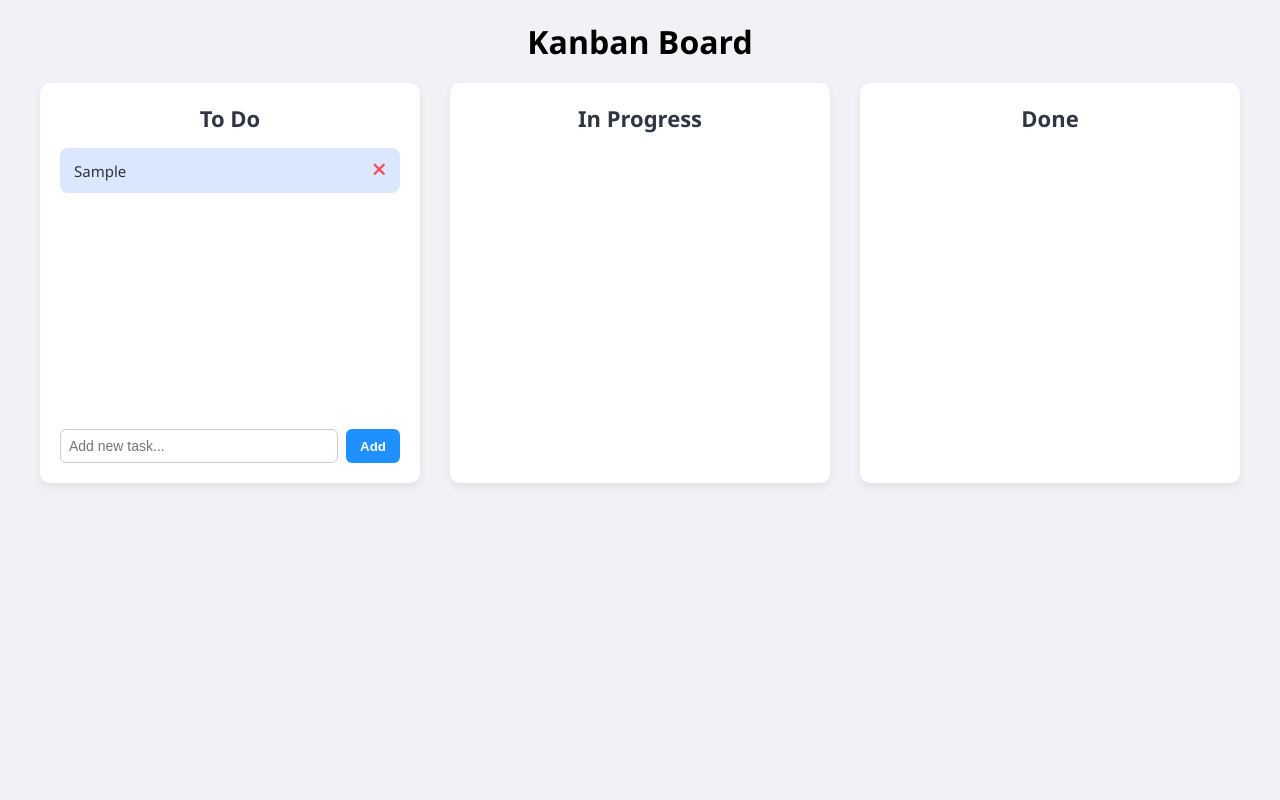
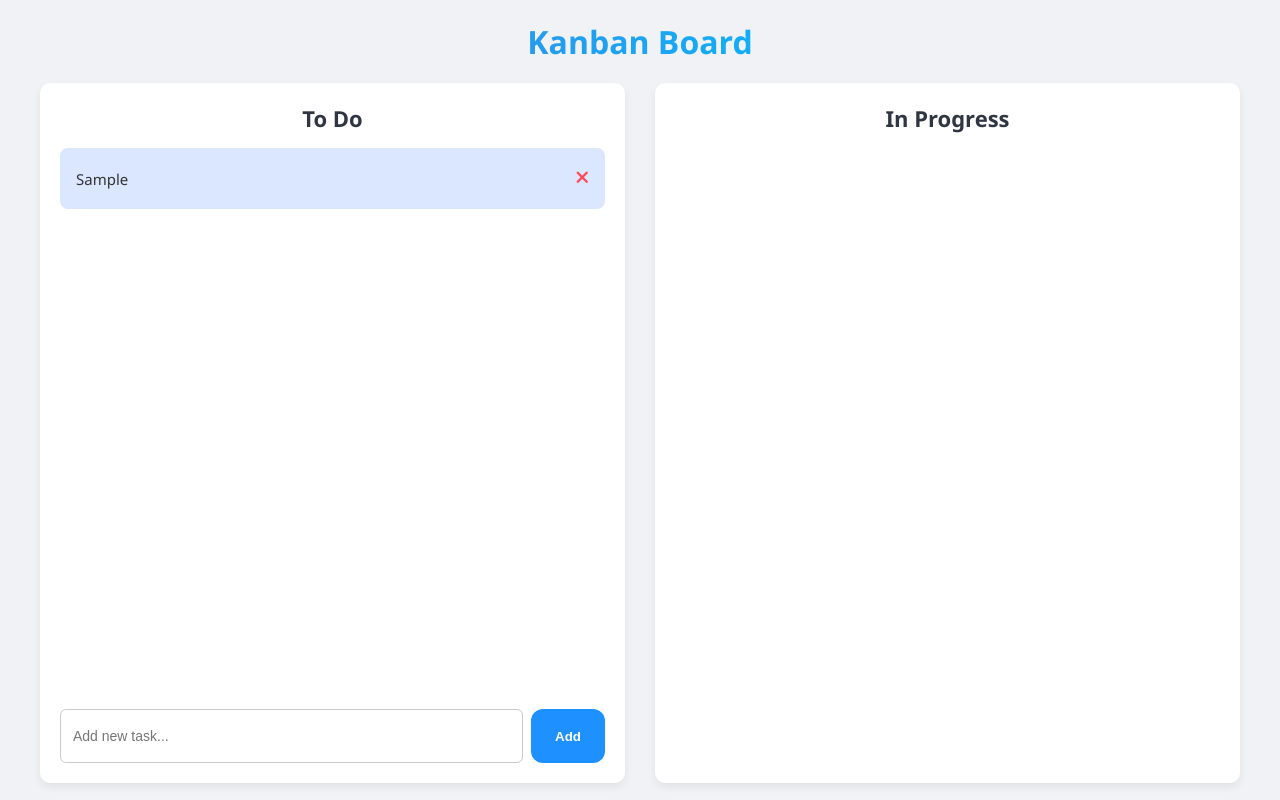
Before and after one commit to KemVani3110/miniJira, a React (Create React App) app: page / in a window 1280 px wide. Both pictures are taken after typing "Sample" into the empty fields and a click on the button "Add". Shown: the top 800 px of the page. Built offline with nearby package versions, Linux system fonts and the light colour scheme.

Commit message:
add hooks and fix css

```diff
--- a/src/App.jsx
+++ b/src/App.jsx
@@ -1,104 +1,91 @@
-import React from "react";
-import "./styles/App.css";
-import Column from "./components/Column";
-import useLocalStorage from "./hooks/useLocalStorage";
-import { v4 as uuidv4 } from "uuid";
-import { DragDropContext } from "@hello-pangea/dnd";
+/* eslint-disable react-hooks/exhaustive-deps */
+import React, { useCallback, useMemo } from 'react';
+import './styles/App.css';
+import Column from './components/Column';
+import useLocalStorage from './hooks/useLocalStorage';
+import { v4 as uuidv4 } from 'uuid';
+import { DragDropContext } from '@hello-pangea/dnd';
 
 const App = () => {
-  const [tasks, setTasks] = useLocalStorage("kanban-tasks", {
+  const [tasks, setTasks] = useLocalStorage('kanban-tasks', {
     todo: [],
     inprogress: [],
     done: [],
   });
 
-  const addTask = (columnId, content) => {
+  const addTask = useCallback((columnId, content) => {
     const newTask = { id: uuidv4(), content };
-    setTasks({
-      ...tasks,
-      [columnId]: [...tasks[columnId], newTask],
-    });
-  };
+    setTasks((prev) => ({
+      ...prev,
+      [columnId]: [...prev[columnId], newTask],
+    }));
+  }, [setTasks]);
 
-  const deleteTask = (columnId, taskId) => {
-    const newColumn = tasks[columnId].filter((task) => task.id !== taskId);
-    setTasks({
-      ...tasks,
-      [columnId]: newColumn,
-    });
-  };
+  const deleteTask = useCallback((columnId, taskId) => {
+    setTasks((prev) => ({
+      ...prev,
+      [columnId]: prev[columnId].filter((task) => task.id !== taskId),
+    }));
+  }, [setTasks]);
 
-  const editTask = (columnId, taskId, newContent) => {
-    const updatedTasks = tasks[columnId].map((task) =>
-      task.id === taskId ? { ...task, content: newContent } : task
-    );
-    setTasks({
-      ...tasks,
-      [columnId]: updatedTasks,
-    });
-  };
+  const editTask = useCallback((columnId, taskId, newContent) => {
+    setTasks((prev) => ({
+      ...prev,
+      [columnId]: prev[columnId].map((task) =>
+        task.id === taskId ? { ...task, content: newContent } : task
+      ),
+    }));
+  }, [setTasks]);
 
-  const onDragEnd = (result) => {
+  const onDragEnd = useCallback((result) => {
     const { source, destination } = result;
     if (!destination) return;
-    if (
-      source.droppableId === destination.droppableId &&
-      source.index === destination.index
-    )
-      return;
 
-    const sourceTasks = Array.from(tasks[source.droppableId]);
-    const [movedTask] = sourceTasks.splice(source.index, 1);
-    const destTasks = Array.from(tasks[destination.droppableId]);
-    destTasks.splice(destination.index, 0, movedTask);
+    const sourceColumn = [...tasks[source.droppableId]];
+    const destColumn = [...tasks[destination.droppableId]];
+    const [movedTask] = sourceColumn.splice(source.index, 1);
 
-    setTasks({
-      ...tasks,
-      [source.droppableId]: sourceTasks,
-      [destination.droppableId]: destTasks,
-    });
-  };
+    if (source.droppableId === destination.droppableId) {
+      // Reorder within the same column
+      sourceColumn.splice(destination.index, 0, movedTask);
+      setTasks((prev) => ({
+        ...prev,
+        [source.droppableId]: sourceColumn,
+      }));
+    } else {
+      // Move to another column
+      destColumn.splice(destination.index, 0, movedTask);
+      setTasks((prev) => ({
+        ...prev,
+        [source.droppableId]: sourceColumn,
+        [destination.droppableId]: destColumn,
+      }));
+    }
+  }, [tasks]);
+
+  const columnList = useMemo(() => [
+    { id: 'todo', title: 'To Do', showAddForm: true },
+    { id: 'inprogress', title: 'In Progress', showAddForm: false },
+    { id: 'done', title: 'Done', showAddForm: false },
+  ], []);
 
   return (
     <div className="app">
       <h1>Kanban Board</h1>
       <DragDropContext onDragEnd={onDragEnd}>
         <div className="board">
-          <Column
-            columnId="todo"
-            title="To Do"
-            tasks={tasks.todo}
-            onAddTask={(content) => addTask("todo", content)}
-            onDeleteTask={(taskId) => deleteTask("todo", taskId)}
-            onEditTask={(taskId, newContent) =>
-              editTask("todo", taskId, newContent)
-            }
-            showAddForm={true}
-          />
-
-          <Column
-            columnId="inprogress"
-            title="In Progress"
-            tasks={tasks.inprogress}
-            onAddTask={() => {}}
-            onDeleteTask={(taskId) => deleteTask("inprogress", taskId)}
-            onEditTask={(taskId, newContent) =>
-              editTask("inprogress", taskId, newContent)
-            }
-            showAddForm={false}
-          />
-
-          <Column
-            columnId="done"
-            title="Done"
-            tasks={tasks.done}
-            onAddTask={() => {}}
-            onDeleteTask={(taskId) => deleteTask("done", taskId)}
-            onEditTask={(taskId, newContent) =>
-              editTask("done", taskId, newContent)
-            }
-            showAddForm={false}
-          />
+          {columnList.map(({ id, title, showAddForm }) => (
+            <Column
+              key={id}
+              columnId={id}
+              title={title}
+              tasks={tasks[id]}
+              onAddTask={(content) => addTask(id, content)}
+              onDeleteTask={(taskId) => deleteTask(id, taskId)}
+              onEditTask={(taskId, content) => editTask(id, taskId, content)}
+              showAddForm={showAddForm}
+            />
+          ))}
         </div>
       </DragDropContext>
     </div>
--- a/src/components/Column.jsx
+++ b/src/components/Column.jsx
@@ -1,8 +1,8 @@
-import React from 'react';
-import TaskCard from './TaskCard';
-import AddTaskForm from './AddTaskForm';
-import { Droppable } from '@hello-pangea/dnd';
-import '../styles/Column.css';
+import React from "react";
+import TaskCard from "./TaskCard";
+import AddTaskForm from "./AddTaskForm";
+import { Droppable } from "@hello-pangea/dnd";
+import "../styles/Column.css";
 
 const Column = ({
   title,
@@ -29,9 +29,7 @@ const Column = ({
                 task={task}
                 index={index}
                 onDelete={() => onDeleteTask(task.id)}
-                onEdit={(taskId, newContent) =>
-                  onEditTask(task.id, newContent)
-                }
+                onEdit={(id, content) => onEditTask(id, content)}
               />
             ))}
             {provided.placeholder}
--- a/src/components/TaskCard.jsx
+++ b/src/components/TaskCard.jsx
@@ -1,31 +1,26 @@
-import React, { useState } from 'react';
+import React, { useState, useRef } from 'react';
 import { Draggable } from '@hello-pangea/dnd';
 import '../styles/TaskCard.css';
 import '@fortawesome/fontawesome-free/css/all.min.css';
 
 const TaskCard = ({ task, index, onDelete, onEdit }) => {
-  const [isEditing, setIsEditing] = useState(false);
-  const [editedContent, setEditedContent] = useState(task.content);
+  const [editing, setEditing] = useState(false);
+  const [newContent, setNewContent] = useState(task.content);
+  const inputRef = useRef();
 
-  const handleEdit = () => {
-    setIsEditing(true);
-  };
-
-  const handleCancel = () => {
-    setIsEditing(false);
-    setEditedContent(task.content);
-  };
-
-  const handleSave = () => {
-    if (editedContent.trim()) {
-      onEdit(task.id, editedContent.trim());
-      setIsEditing(false);
-    }
+  const handleDoubleClick = () => {
+    setEditing(true);
+    setTimeout(() => inputRef.current?.focus(), 0);
   };
 
   const handleKeyDown = (e) => {
-    if (e.key === 'Enter') handleSave();
-    if (e.key === 'Escape') handleCancel();
+    if (e.key === 'Enter') {
+      onEdit(task.id, newContent);
+      setEditing(false);
+    } else if (e.key === 'Escape') {
+      setEditing(false);
+      setNewContent(task.content);
+    }
   };
 
   return (
@@ -37,17 +32,17 @@ const TaskCard = ({ task, index, onDelete, onEdit }) => {
           {...provided.draggableProps}
           {...provided.dragHandleProps}
         >
-          {isEditing ? (
+          {editing ? (
             <input
               className="task-edit-input"
-              value={editedContent}
-              onChange={(e) => setEditedContent(e.target.value)}
+              value={newContent}
+              ref={inputRef}
+              onChange={(e) => setNewContent(e.target.value)}
               onKeyDown={handleKeyDown}
-              onBlur={handleCancel}
-              autoFocus
+              onBlur={() => setEditing(false)}
             />
           ) : (
-            <div className="task-content" onDoubleClick={handleEdit}>
+            <div className="task-content" onDoubleClick={handleDoubleClick}>
               {task.content}
             </div>
           )}
--- a/src/styles/AddTaskForm.css
+++ b/src/styles/AddTaskForm.css
@@ -6,18 +6,18 @@
 
 .add-task-form input {
   flex: 1;
-    padding: 8px;
+  padding: 18px 12px;
   border: 1px solid #ccc;
   border-radius: 6px;
   font-size: 14px;
 }
 
 .add-task-form button {
-    padding: 8px 14px;
+  padding: 12px 24px;
   background-color: #1e90ff;
   color: white;
   border: none;
-    border-radius: 6px;
+  border-radius: 12px;
   cursor: pointer;
   font-weight: bold;
   transition: background-color 0.2s;
--- a/src/styles/App.css
+++ b/src/styles/App.css
@@ -7,6 +7,32 @@ body {
 .app {
   padding: 20px;
   text-align: center;
+}
+
+h1 {
+  font-size: 32px;
+  margin-bottom: 20px;
+  opacity: 0;
+  transform: translateY(-20px);
+  animation: fadeSlideIn 0.8s ease-out forwards, gradientMove 4s linear infinite;
+  background: linear-gradient(90deg, #6a5acd, #00bfff, #6a5acd);
+  background-size: 200% auto;
+  background-position: 0% 50%;
+  -webkit-background-clip: text;
+  -webkit-text-fill-color: transparent;
+  transition: transform 0.4s ease, background-position 0.5s ease;
+}
+
+@keyframes fadeSlideIn {
+  to {
+    opacity: 1;
+    transform: translateY(0);
+  }
+}
+
+@keyframes gradientMove {
+  0% { background-position: 0% 50%; }
+  100% { background-position: 100% 50%; }
 }
 
 .board {
@@ -27,6 +53,11 @@ body {
   box-shadow: 0 4px 8px rgba(0, 0, 0, 0.05);
   display: flex;
   flex-direction: column;
+  transition: box-shadow 0.3s ease;
+}
+
+.column:hover {
+  box-shadow: 0 6px 14px rgba(0, 0, 0, 0.1);
 }
 
 .column h2 {
@@ -48,11 +79,31 @@ body {
   display: flex;
   justify-content: space-between;
   align-items: center;
+  transition: all 0.2s ease-in-out;
+  word-break: break-word;
+}
+
+.task-card:hover {
+  transform: scale(1.02);
+  background-color: #d5deff;
+  box-shadow: 0 4px 10px rgba(0, 0, 0, 0.08);
 }
 
 .task-content {
   text-align: left;
   flex: 1;
+  font-size: 15px;
+  color: #333;
+  cursor: pointer;
+}
+
+.task-edit-input {
+  flex: 1;
+  padding: 6px;
+  font-size: 14px;
+  border: 1px solid #ccc;
+  border-radius: 4px;
+  outline: none;
 }
 
 .delete-btn {
@@ -62,7 +113,10 @@ body {
   font-size: 16px;
   cursor: pointer;
   margin-left: 8px;
+  transition: all 0.2s ease;
 }
+
+
 
 .add-task-form {
   display: flex;
@@ -77,11 +131,27 @@ body {
 
 .add-task-form button {
   padding: 6px 10px;
+  background-color: #00bfff;
+  border: none;
+  color: white;
+  cursor: pointer;
+  border-radius: 4px;
+  transition: background-color 0.2s ease;
 }
+
+.add-task-form button:hover {
+  background-color: #007acc;
+}
+
 @media (max-width: 1024px) {
   .board {
     flex-direction: column;
     align-items: center;
+  }
+  .column {
+    width: 90%;
+    position: relative;
+    right: 10px;
   }
 }
 
--- a/src/styles/Column.css
+++ b/src/styles/Column.css
@@ -2,11 +2,12 @@
     background: #fff;
     padding: 20px;
     flex: 1 1 30%;
-    min-width: 350px;
+    min-width: 400px;
     border-radius: 10px;
     box-shadow: 0 4px 8px rgba(0, 0, 0, 0.07);
     display: flex;
     flex-direction: column;
+    min-height: 700px;
   }
 
   .column h2 {
--- a/src/styles/TaskCard.css
+++ b/src/styles/TaskCard.css
@@ -1,6 +1,6 @@
 .task-card {
   background-color: #dbe7ff;
-    padding: 12px 14px;
+  padding: 20px 16px;
   margin-bottom: 12px;
   border-radius: 8px;
   display: flex;
@@ -18,14 +18,8 @@
   text-align: left;
   font-size: 15px;
   color: #333;
-  }
-
-  .delete-btn {
-    background: transparent;
-    border: none;
-    color: #ff4757;
-    font-size: 18px;
   cursor: pointer;
+  word-break: break-word;
 }
 
 .task-edit-input {
@@ -36,3 +30,12 @@
   border-radius: 4px;
   outline: none;
 }
+
+.delete-btn {
+  background: transparent;
+  border: none;
+  color: #ff4757;
+  font-size: 18px;
+  cursor: pointer;
+  margin-left: 10px;
+}
```
Lines whose indentation alone changed are shown as unchanged.
